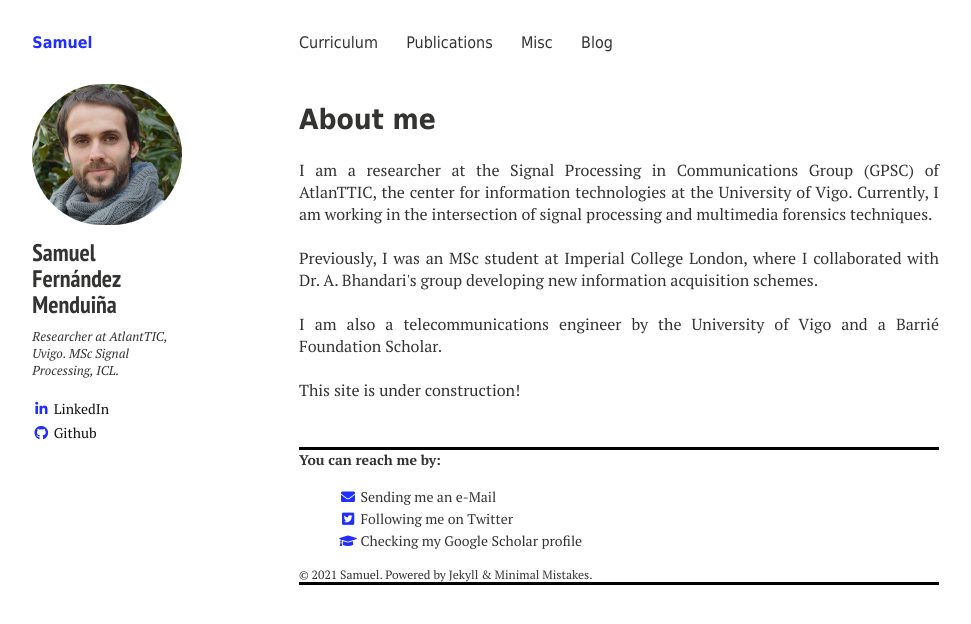
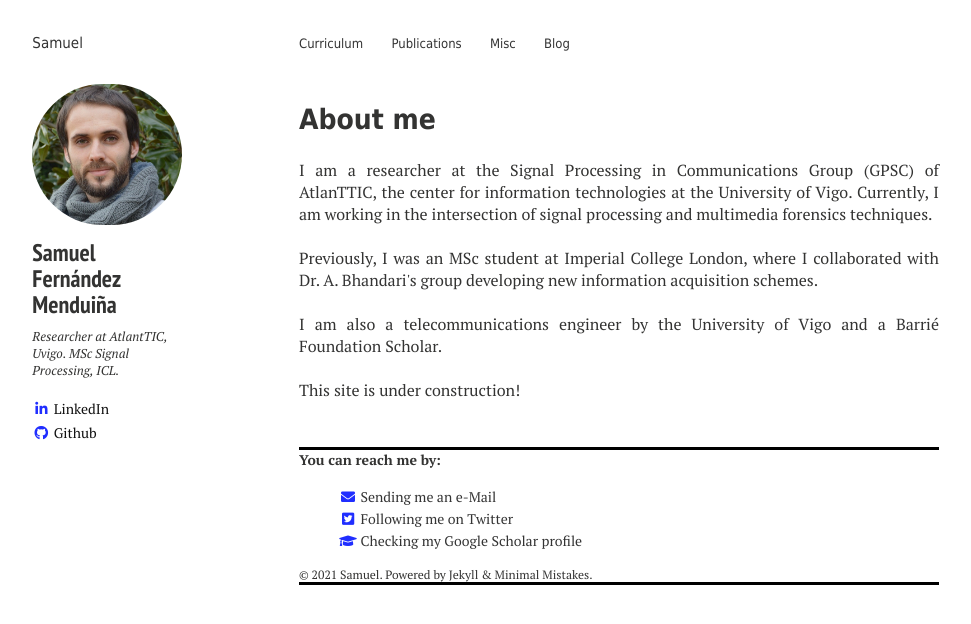
Before and after one commit to sf219/sfweb, a Jekyll site: the page built from index.md, in a window 1280 px wide. Shown: the top 624 px of the page, without its empty margins (21-992 px from the left). Built offline with Jekyll 4.4.1, drawn with Linux system fonts in a browser that asks for light colours; nearby versions of some CDN libraries.

Commit message:
Update _navigation.html

```diff
--- a/_includes/_navigation.html
+++ b/_includes/_navigation.html
@@ -12,21 +12,26 @@
   font-family:Tahoma;
   text-transform: capitalize;
   font-weight:normal;
-  background-color: white;
-  color: #202EFF;
+  font-size: 15px;
+}
+#hhh2{
+  font-family:Tahoma;
+  text-transform: capitalize;
+  font-weight:normal;
+  font-size: 13px;
 }
 </head>
 </style>
     <body>
 <div  class="navigation-wrapper">
 	<div class="site-name">
-		<a id = "hhh" href="{{ site.url }}"><strong>{{ site.title }}</strong></a>
+		<a id = "hhh" href="{{ site.url }}">{{ site.title }}</a>
 	</div><!-- /.site-name -->
 	<div class="top-navigation">
 		<nav role="navigation" id="site-nav" class="nav">
 		    <ul>
 		        {% for link in site.links %}
-				<li id="hhh"><a href="{% if link.external %}{{ link.url }}{% else %}{{ site.url }}{{ link.url }}{% endif %}" {% if link.external %}target="_blank"{% endif %}>{{ link.title }}</a></li>
+				<li id="hhh2"><a href="{% if link.external %}{{ link.url }}{% else %}{{ site.url }}{{ link.url }}{% endif %}" {% if link.external %}target="_blank"{% endif %}>{{ link.title }}</a></li>
 			{% endfor %}
 		    </ul>
 		</nav>
```
